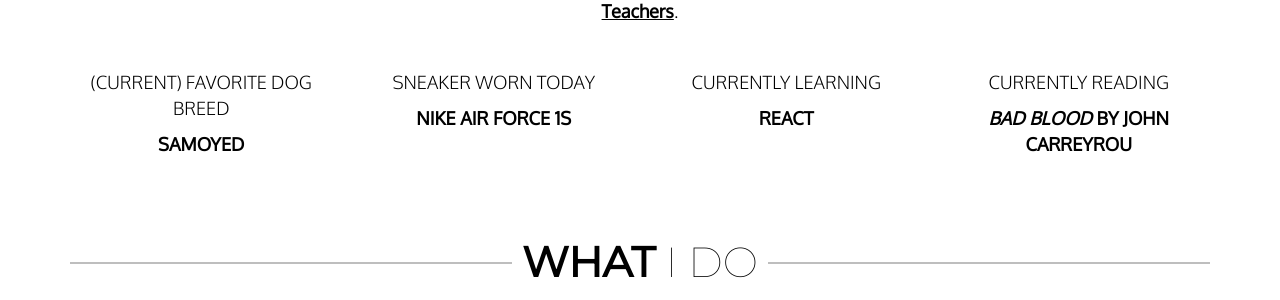
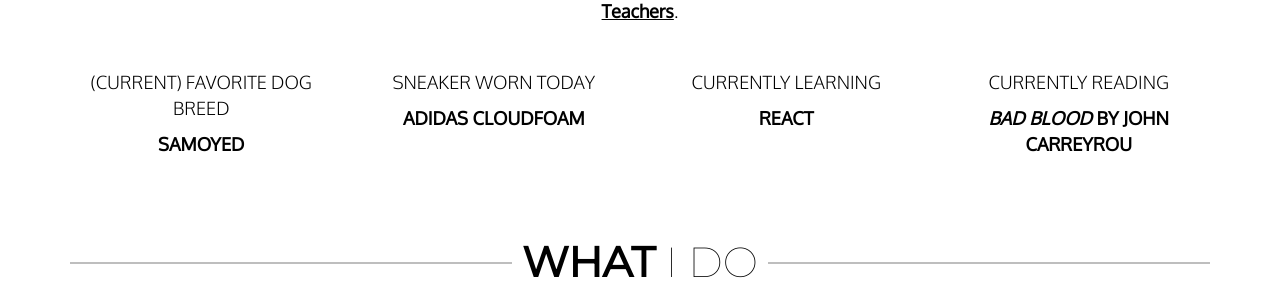
Before and after one commit to haanmiba/haanmiba.github.io, a Jekyll site: the page built from index.md, in a window 1280 px wide and 900 px high, scrolled down 1142 px. Shown: the part 154-454 px from the top of the window. Built offline with Jekyll 4.4.1, drawn with Linux system fonts in a browser that asks for light colours; nearby versions of some CDN libraries.

Commit message:
Updated sneaker

```diff
--- a/_data/about.yml
+++ b/_data/about.yml
@@ -6,7 +6,7 @@ currently:
   - action: "preparing for my software engineering internships at"
     subject: "CUBRC and Teachers Pay Teachers"
 dog: "Samoyed"
-sneaker: "Nike Air Force 1s"
+sneaker: "Adidas CloudFoam"
 learning: "React"
 reading:
   book: "Bad Blood"
```
